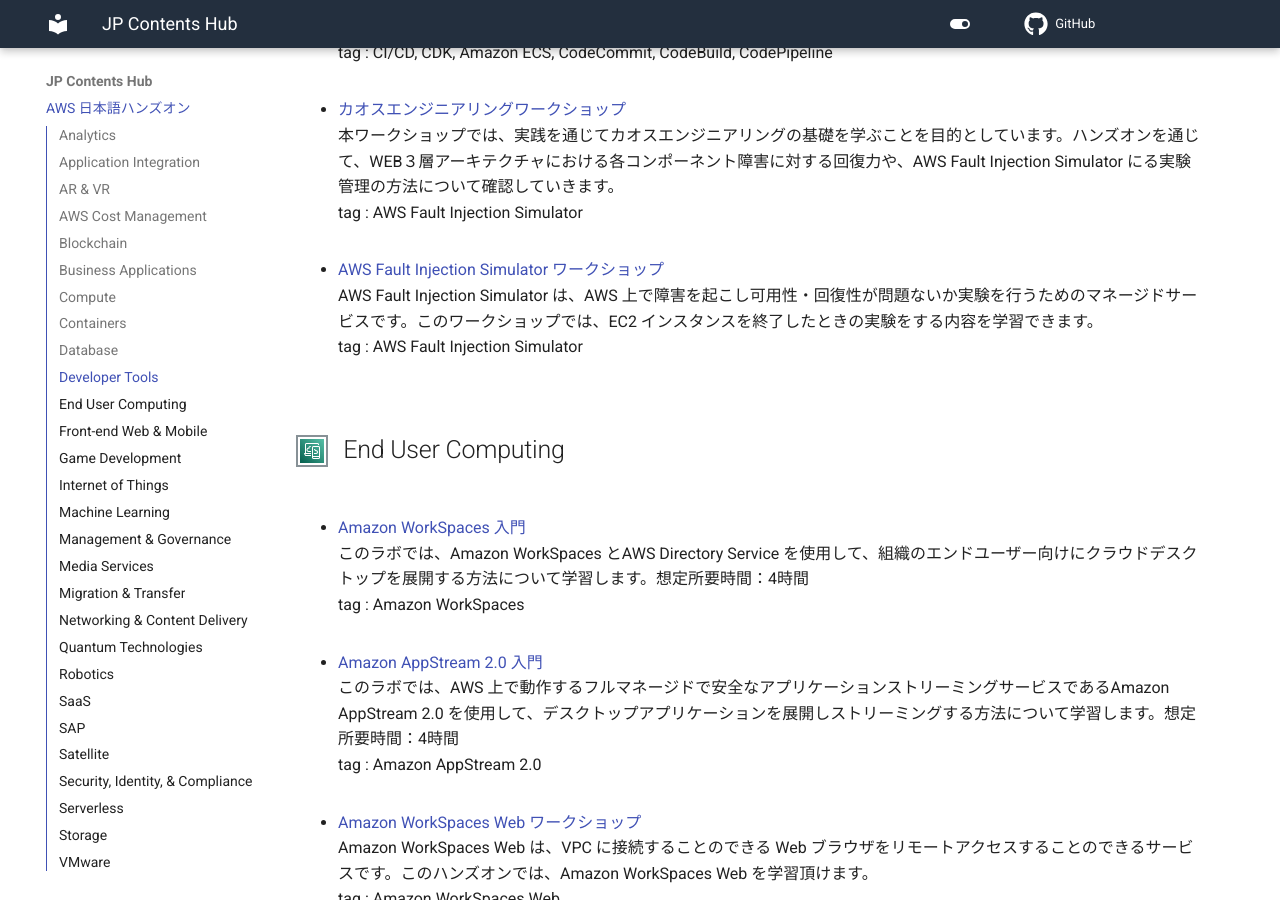
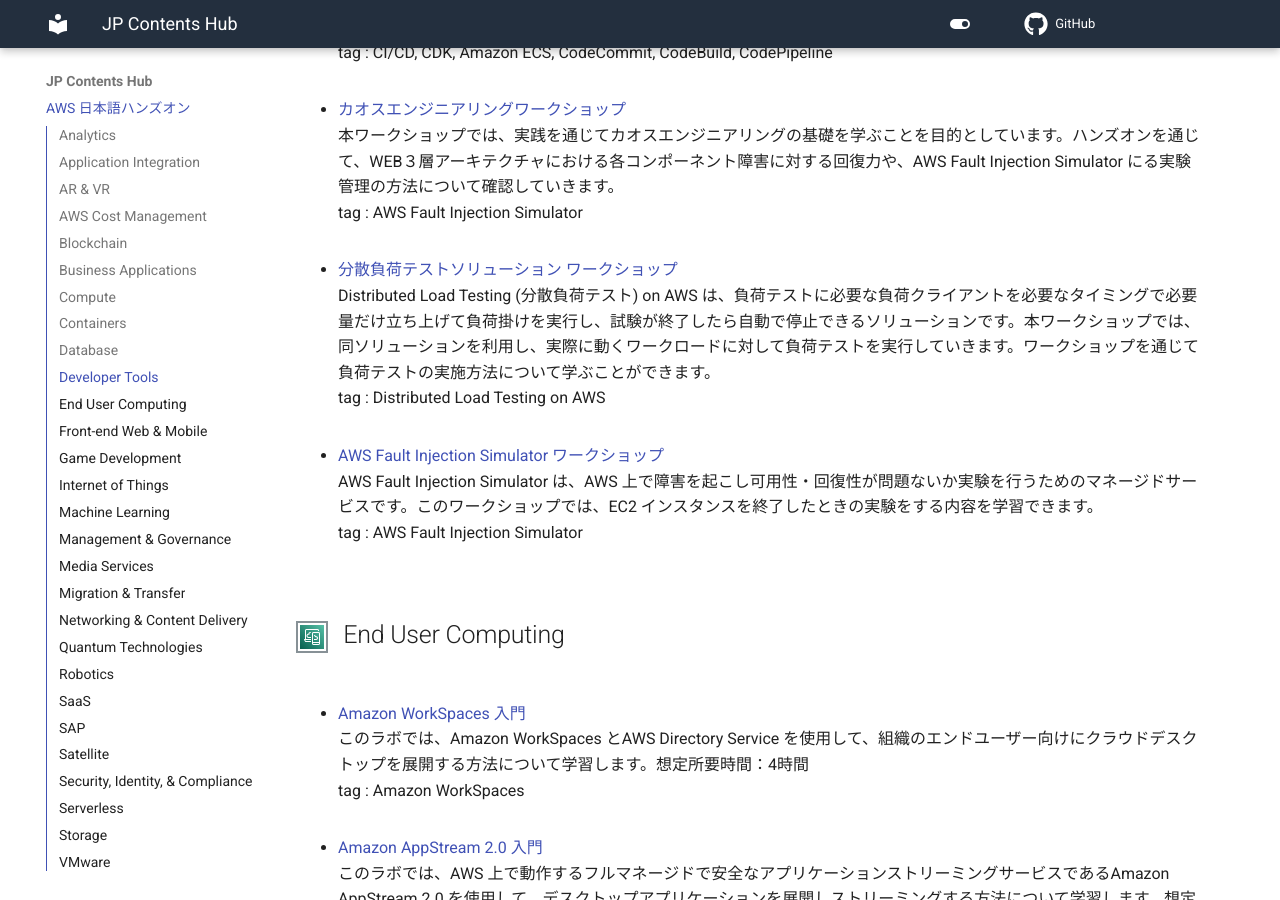
Before and after one commit to aws-samples/jp-contents-hub, an MkDocs documentation site: the page built from content/index.md, in a window 1280 px wide and 900 px high, scrolled down 12738 px. Built offline with MkDocs 1.6.1 and Material for MkDocs 9.7.7, drawn with Linux system fonts in a browser that asks for light colours; comment, search, counter and statistics services are not loaded.

Commit message:
add: 新規ハンズオンコンテンツ追加

```diff
--- a/content/index.md
+++ b/content/index.md
@@ -334,6 +334,10 @@
 - <a href="https://catalog.us-east-1.prod.workshops.aws/workshops/1193c2c1-493f-4ec8-a493-14b913b4f7c1/ja-JP" target="_blank" onclick="sendClickCount()" onauxclick="sendClickCount()">カオスエンジニアリングワークショップ</a>
 本ワークショップでは、実践を通じてカオスエンジニアリングの基礎を学ぶことを目的としています。ハンズオンを通じて、WEB３層アーキテクチャにおける各コンポーネント障害に対する回復力や、AWS Fault Injection Simulator にる実験管理の方法について確認していきます。
 tag : AWS Fault Injection Simulator
+
+- <a href="https://catalog.us-east-1.prod.workshops.aws/workshops/401f5147-738e-45d9-be9f-fed9c42a60b0/ja-JP" target="_blank" onclick="sendClickCount()" onauxclick="sendClickCount()">分散負荷テストソリューション ワークショップ</a>
+Distributed Load Testing (分散負荷テスト) on AWS  は、負荷テストに必要な負荷クライアントを必要なタイミングで必要量だけ立ち上げて負荷掛けを実行し、試験が終了したら自動で停止できるソリューションです。本ワークショップでは、 同ソリューションを利用し、実際に動くワークロードに対して負荷テストを実行していきます。ワークショップを通じて負荷テストの実施方法について学ぶことができます。
+tag : Distributed Load Testing on AWS
 
 - <a href="https://github.com/harunobukameda/AWS-FIS-Auto-Scaling/blob/main/AWS%20Fault%20Injection%20Simulator%20%E3%83%AF%E3%83%BC%E3%82%AF%E3%82%B7%E3%83%A7%E3%83%83%E3%83%97.pdf" target="_blank" onclick="sendClickCount()" onauxclick="sendClickCount()">AWS Fault Injection Simulator ワークショップ</a>
 AWS Fault Injection Simulator は、AWS 上で障害を起こし可用性・回復性が問題ないか実験を行うためのマネージドサービスです。このワークショップでは、EC2 インスタンスを終了したときの実験をする内容を学習できます。
```
Also changed, not shown: README.md (+5 -0 lines).
